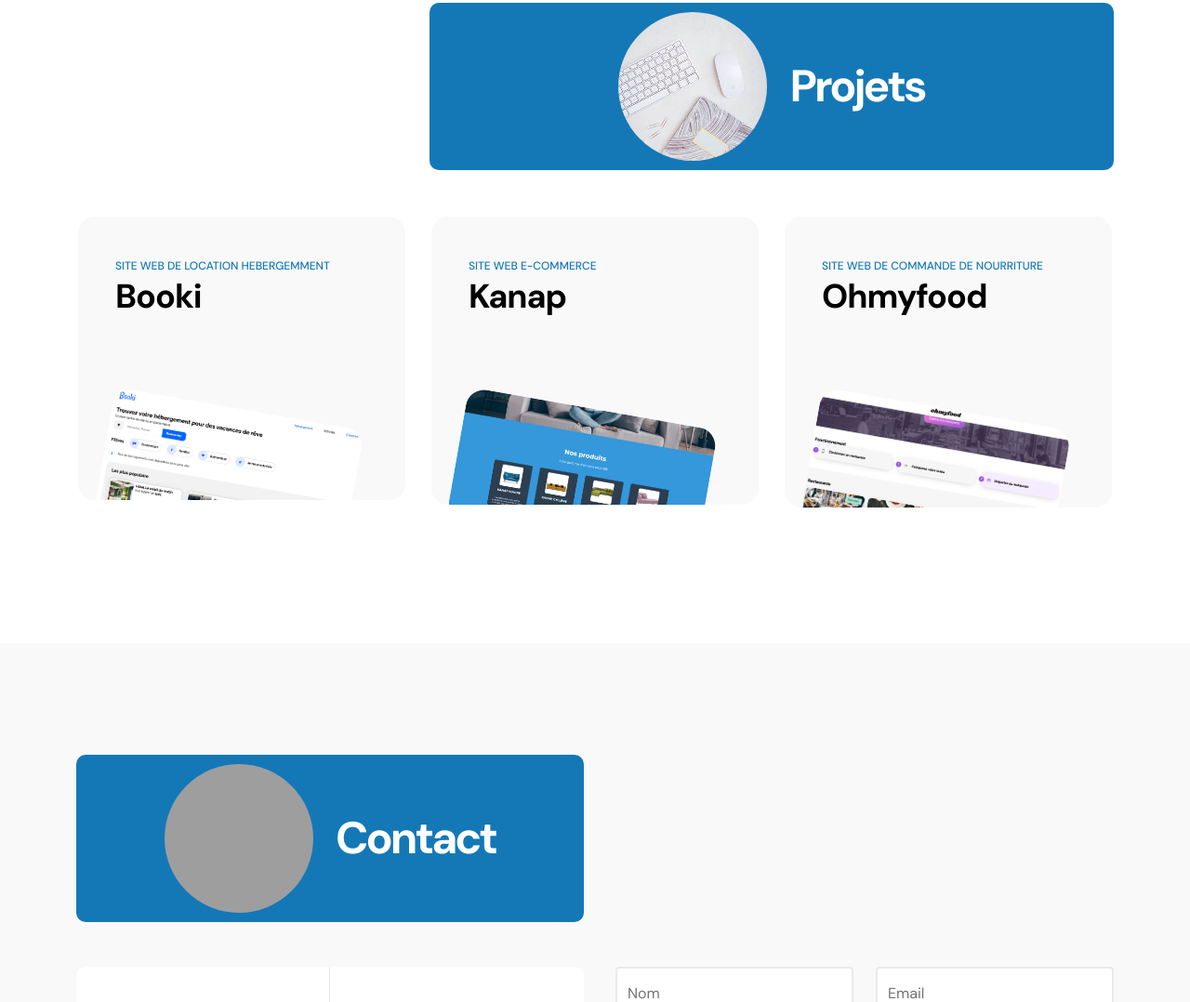
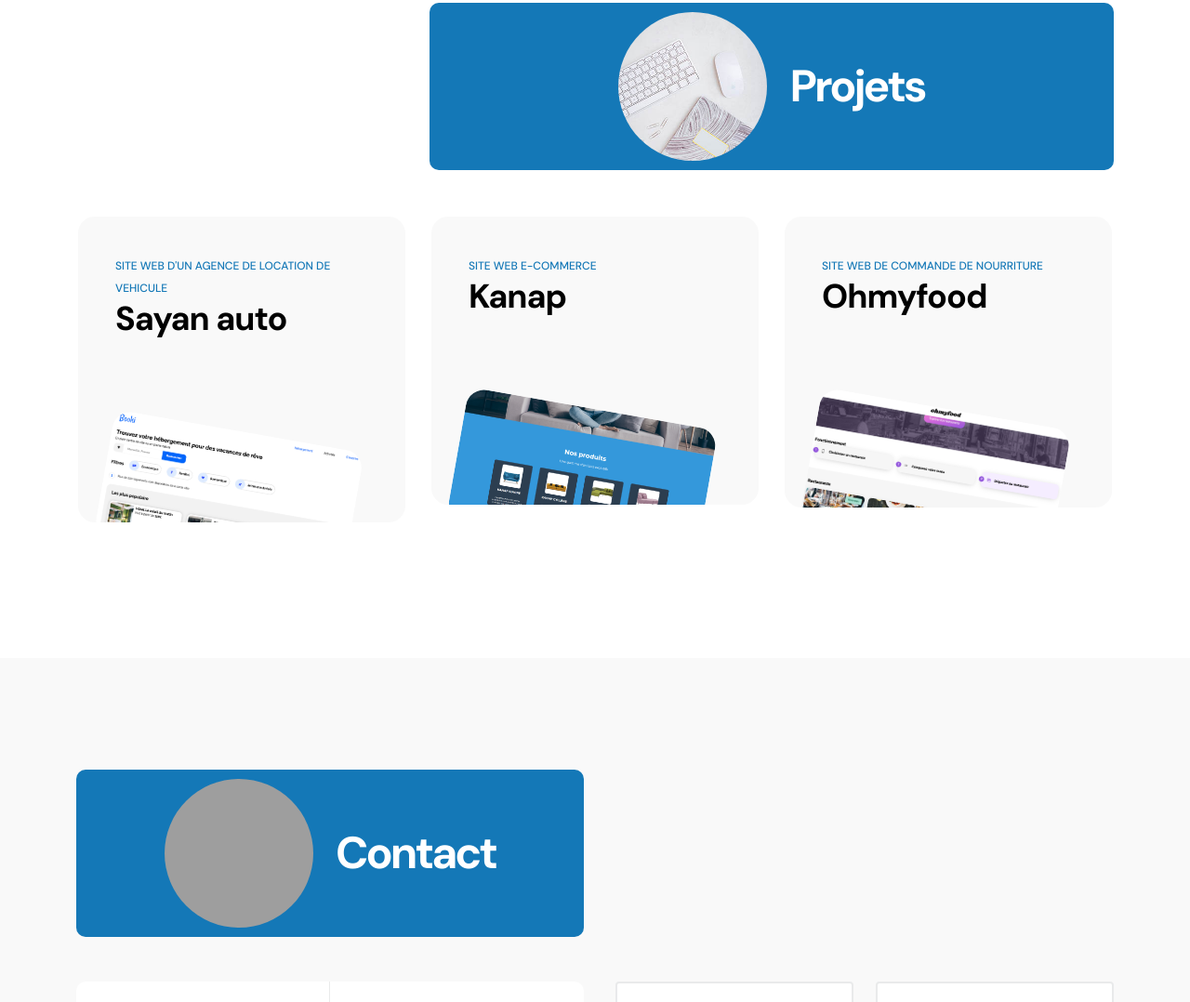
Before and after one commit to Koulou333/myportfolio, a plain HTML site: page index.html in a window 1280 px wide. Shown: the part 3112-4190 px from the top of the page at 93% size. Drawn offline with Linux system fonts and the light colour scheme; grey boxes are pictures that could not be loaded.

Commit message:
Update index.html

```diff
--- a/index.html
+++ b/index.html
@@ -380,9 +380,9 @@ https://templatemo.com/tm-578-first-portfolio
                         <div class="col-lg-4 col-md-6 col-12">
                             <div class="projects-thumb">
                                 <div class="projects-info">
-                                    <small class="projects-tag">Site web de location hebergemment</small>
+                                    <small class="projects-tag">Site web d'un agence de location de vehicule</small>
 
-                                    <h3 class="projects-title">Booki</h3>
+                                    <h3 class="projects-title">Sayan auto</h3>
                                 </div>
 
                                 <a href="images/projects/Capture d’écran 2024-03-21 à 16.32.00.png" class="popup-image">
```
